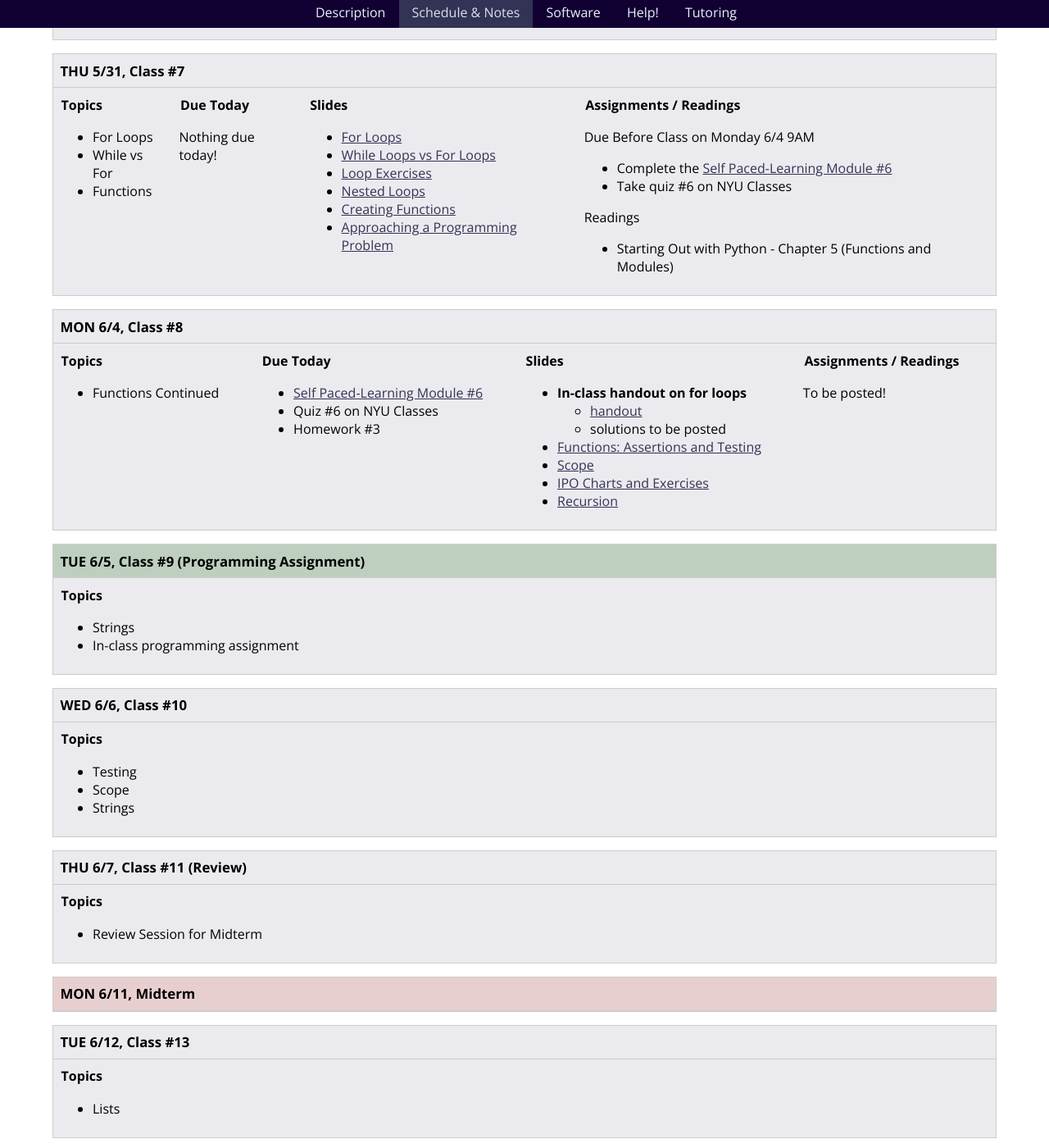
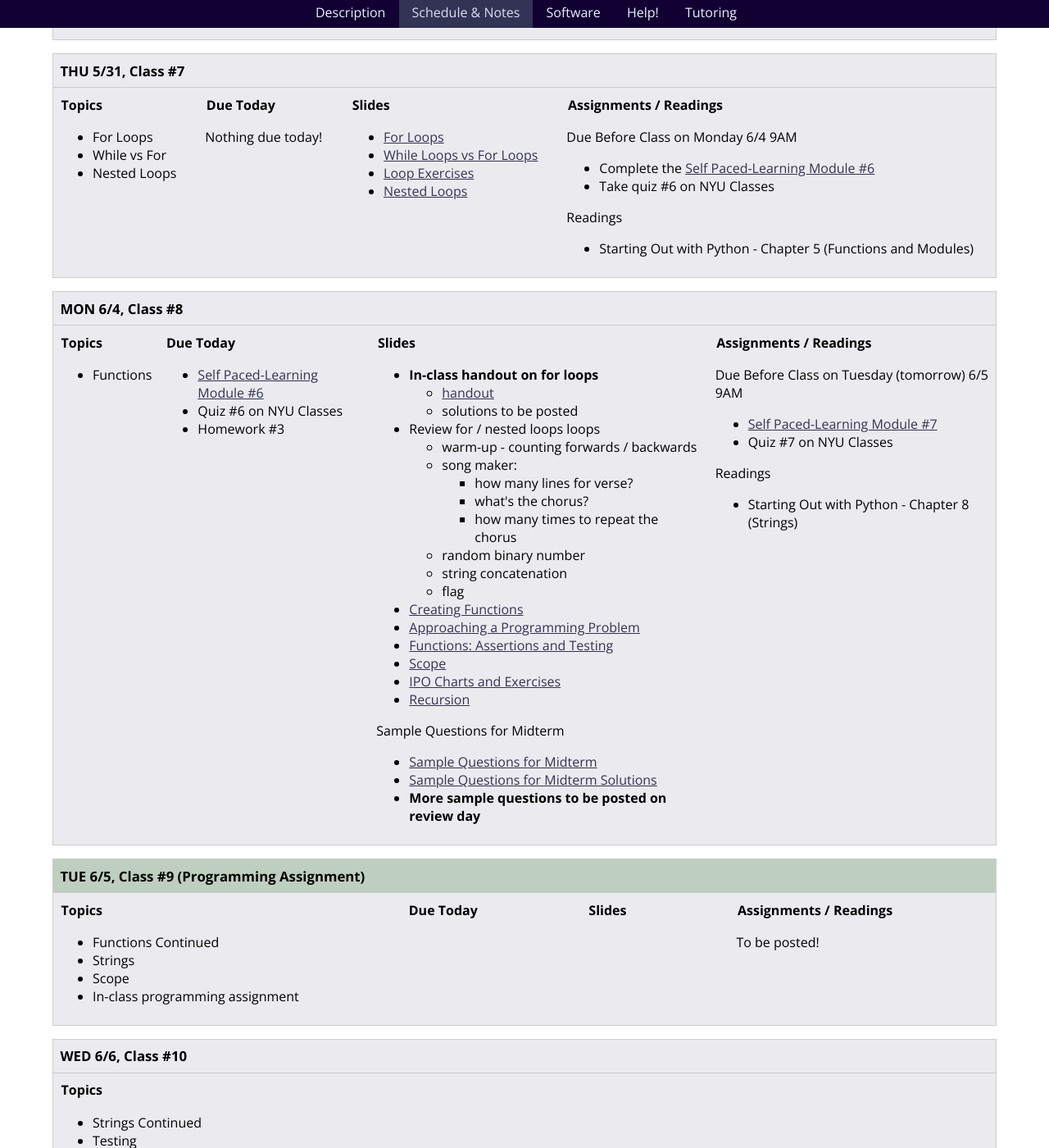
Before and after one commit to foureyes/csci-ua.0002-summer2018-001, a Jekyll site: the page built from schedule.markdown, in a window 1280 px wide and 1400 px high, scrolled down 3531 px. Shown: the whole window at 82% size. Built offline with Jekyll 4.4.1, drawn with Linux system fonts in a browser that asks for light colours; nearby versions of some CDN libraries; library files that are not in the unit come from our copies.

Commit message:
add class 8

```diff
--- a/_includes/classes/class-07.markdown
+++ b/_includes/classes/class-07.markdown
@@ -13,8 +13,6 @@ Nothing due today!
 * [While Loops vs For Loops](classes/09/vs.html)
 * [Loop Exercises](classes/09/loop-exercises.html)
 * [Nested Loops](classes/12/nested.html)
-* [Creating Functions](classes/12/returning_values.html)
-* [Approaching a Programming Problem](classes/12/dicewars.html)
 
 </article>
 
--- a/_includes/classes/class-08.markdown
+++ b/_includes/classes/class-08.markdown
@@ -20,10 +20,27 @@
     {% comment %}
     * [solutions](resources/handouts/in-class/for-loops-nested-cond-solutions.pdf)
     {% endcomment %}
+* Review for / nested loops loops
+	* warm-up - counting forwards / backwards
+	* song maker:
+		* how many lines for verse?
+		* what's the chorus?
+		* how many times to repeat the chorus
+	* random binary number
+	* string concatenation
+	* flag
+* [Creating Functions](classes/12/returning_values.html)
+* [Approaching a Programming Problem](classes/12/dicewars.html)
 * [Functions: Assertions and Testing](classes/13/functions_assertions_testing.html)
 * [Scope](classes/13/scope.html)
 * [IPO Charts and Exercises](classes/13/ipo_function_exercises.html)
 * [Recursion](classes/13/recursion.html)
+
+Sample Questions for Midterm
+
+* [Sample Questions for Midterm](resources/handouts/midterm_1/midterm_1_practice.pdf)
+* [Sample Questions for Midterm Solutions](resources/handouts/midterm_1/midterm_1_practice_solutions.pdf)
+* __More sample questions to be posted on review day__
 
 <!--
 * [Slides](classes/01/intro.html)
@@ -34,10 +51,7 @@
 <article class="assignments" markdown="block">
 ####  Assignments / Readings
 
-To be posted!
-
-{% comment %}
-Due Before Class on Tuesday 6/13 9AM (after midterm)
+Due Before Class on Tuesday (tomorrow) 6/5 9AM
 
 * [Self Paced-Learning Module #7]({{ site.module7 }})
 * Quiz #7 on NYU Classes
@@ -46,6 +60,7 @@ Readings
 
 * {{ site.bookq }} - Chapter 8 (Strings)
 
+{% comment %}
 Homework #4 __Due Thursday, 6/8, at 11PM__
 
 1. [funcynum.py](homework/hw05/funcynum.py)
--- a/_includes/classes/class-09.markdown
+++ b/_includes/classes/class-09.markdown
@@ -1,7 +1,6 @@
 <article class="due" markdown="block">
 ####  Due Today
 
-* Quiz #6 (Functions)
 
 
 <!--
@@ -14,11 +13,6 @@
 ####  Slides
 
 
-Sample Questions for Midterm
-
-* [Sample Questions for Midterm](resources/handouts/midterm_1/midterm_1_practice.pdf)
-* [Sample Questions for Midterm Solutions](resources/handouts/midterm_1/midterm_1_practice_solutions.pdf)
-* __More sample questions to be posted on review day__
 
 {% comment %}
 * Workshop / Warm - Up (Maybe... or next class?)
--- a/schedule.markdown
+++ b/schedule.markdown
@@ -154,7 +154,7 @@ Schedule & Notes
 
 * For Loops
 * While vs For
-* Functions
+* Nested Loops
 
 </article> {% include classes/class-07.markdown %}</div> </section>
 
@@ -182,10 +182,12 @@ Schedule & Notes
 <article class="topics" markdown="block">
 ####  Topics
 
+* Functions Continued
 * Strings
+* Scope
 * In-class programming assignment
 
-</article> {% comment %}{% include classes/class-09.markdown %}{% endcomment %}</div> </section>
+</article> {% include classes/class-09.markdown %}</div> </section>
 
 <a name="class10"></a><!---------- start --------------->
 
@@ -196,9 +198,8 @@ Schedule & Notes
 <article class="topics" markdown="block">
 ####  Topics
 
+* Strings Continued
 * Testing
-* Scope
-* Strings
 
 {% comment %}from 6/12{% endcomment%}
 
```
Also changed, not shown: other parts of schedule.markdown (+1 -1 lines), 1 other file.
